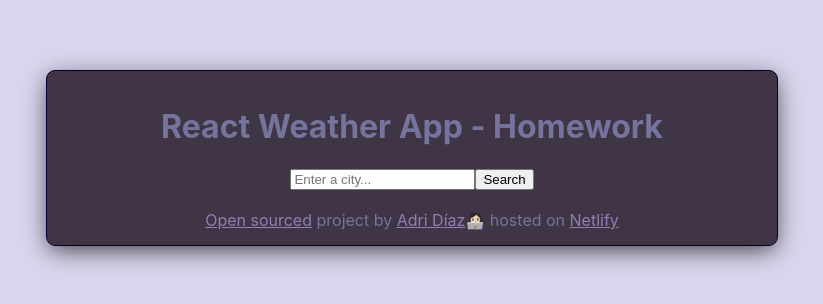
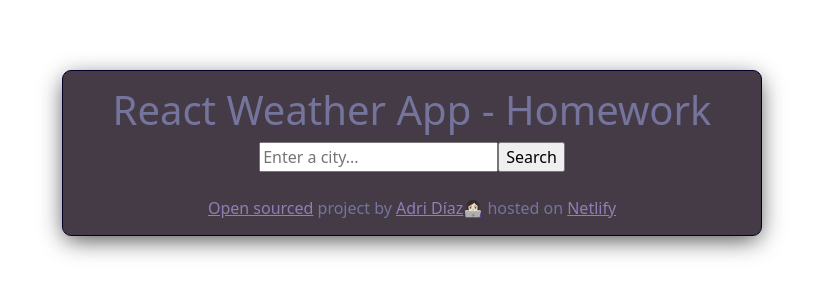
Before and after one commit to adriana-codes/react-weather-app, a React (Create React App) app: page / in a window 1280 px wide. Shown: the top 304 px of the page, without its empty margins (228-1051 px from the left). Built offline with nearby package versions, Linux system fonts and the light colour scheme.

Commit message:
+Bootstrap

```diff
--- a/package.json
+++ b/package.json
@@ -8,6 +8,7 @@
     "@testing-library/react": "^16.2.0",
     "@testing-library/user-event": "^13.5.0",
     "axios": "^1.7.9",
+    "bootstrap": "^5.3.3",
     "react": "^19.0.0",
     "react-dom": "^19.0.0",
     "react-scripts": "^5.0.1",
--- a/public/index.html
+++ b/public/index.html
@@ -10,34 +10,11 @@
       content="Web site created using create-react-app"
     />
     <link rel="apple-touch-icon" href="%PUBLIC_URL%/logo192.png" />
-    <!--
-      manifest.json provides metadata used when your web app is installed on a
-      user's mobile device or desktop. See https://developers.google.com/web/fundamentals/web-app-manifest/
-    -->
     <link rel="manifest" href="%PUBLIC_URL%/manifest.json" />
-    <!--
-      Notice the use of %PUBLIC_URL% in the tags above.
-      It will be replaced with the URL of the `public` folder during the build.
-      Only files inside the `public` folder can be referenced from the HTML.
 
-      Unlike "/favicon.ico" or "favicon.ico", "%PUBLIC_URL%/favicon.ico" will
-      work correctly both with client-side routing and a non-root public URL.
-      Learn how to configure a non-root public URL by running `npm run build`.
-    -->
-    <title>React App</title>
+    <title>Weather App | Adri Codes</title>
   </head>
   <body>
-    <noscript>You need to enable JavaScript to run this app.</noscript>
     <div id="root"></div>
-    <!--
-      This HTML file is a template.
-      If you open it directly in the browser, you will see an empty page.
-
-      You can add webfonts, meta tags, or analytics to this file.
-      The build step will place the bundled scripts into the <body> tag.
-
-      To begin the development, run `npm start` or `yarn start`.
-      To create a production bundle, use `npm run build` or `yarn build`.
-    -->
   </body>
 </html>
--- a/src/App.js
+++ b/src/App.js
@@ -4,6 +4,7 @@ import Weather from "./Weather";
 function App() {
   return (
     <div className="App">
+      <div className="container">
         <header>
           <h1>React Weather App - Homework</h1>
         </header>
@@ -39,6 +40,7 @@ function App() {
           </a>
         </footer>
       </div>
+    </div>
   );
 }
 
```
Also changed, not shown: src/index.js (+7 -6 lines), 1 other file (tests, documents, lock files or other folders). Lines whose indentation alone changed are shown as unchanged.
